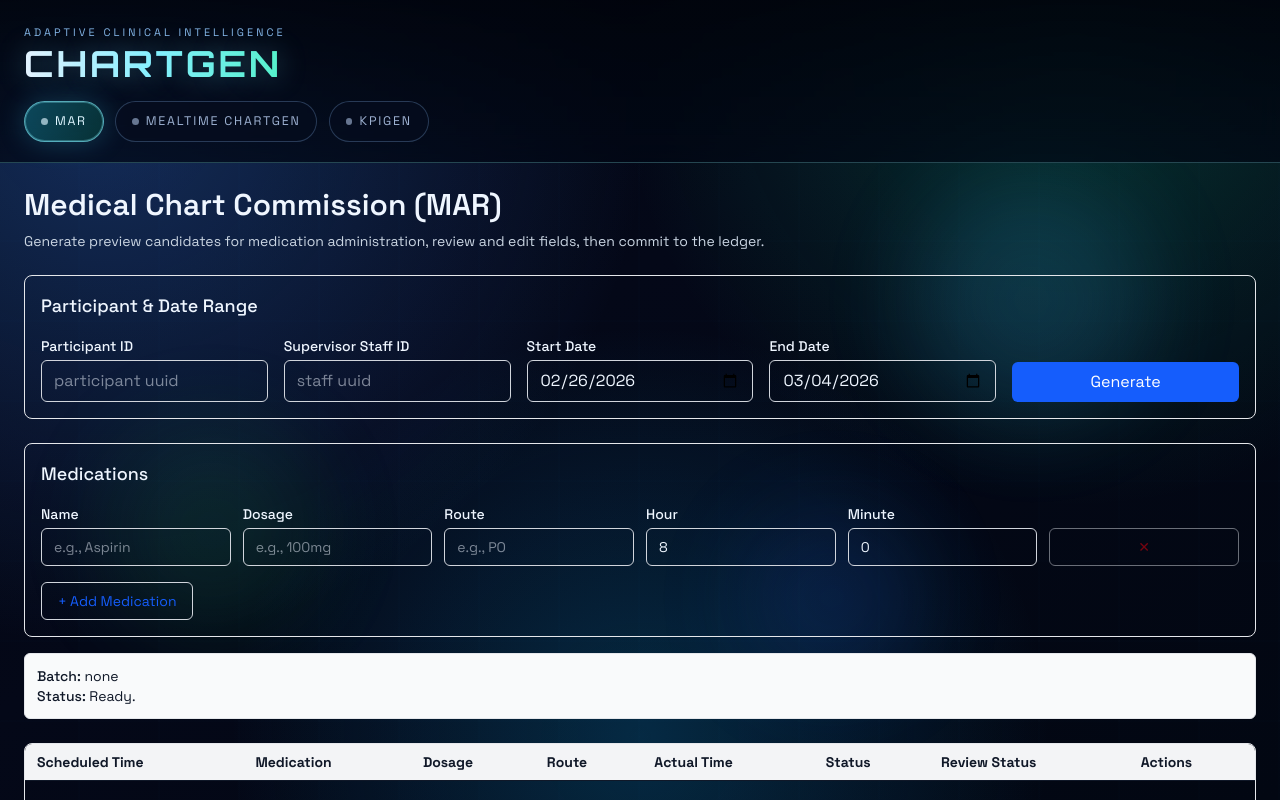
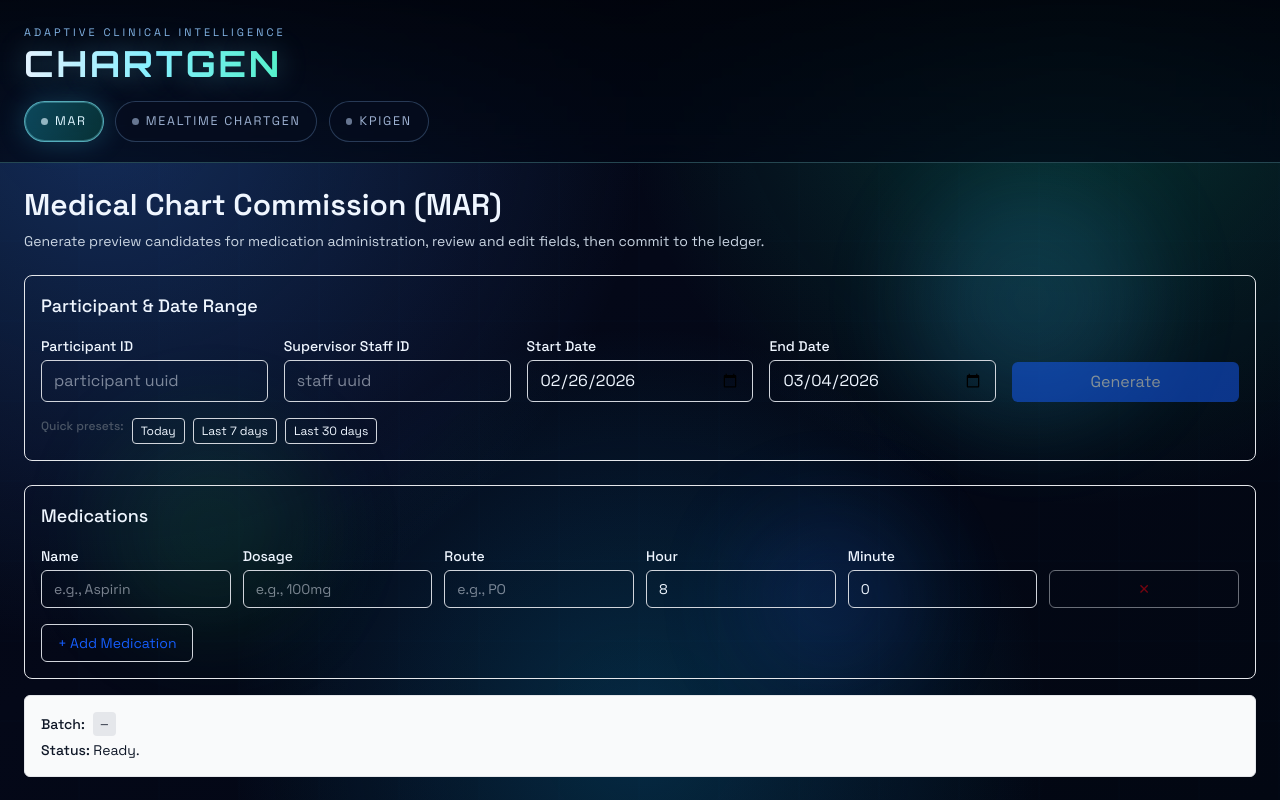
Before and after one commit to gUBII/chartgen, a Next.js app: page /mar in a window 1280 px wide. Shown: the top 800 px of the page. Built offline with nearby package versions, Linux system fonts and the light colour scheme.

Commit message:
Summarize preview route change

```diff
--- a/src/app/mar/page.tsx
+++ b/src/app/mar/page.tsx
@@ -1,6 +1,6 @@
 "use client";
 
-import { useMemo, useState } from "react";
+import { useEffect, useMemo, useState } from "react";
 
 type MARStatus = "ADMINISTERED" | "REFUSED" | "HELD";
 
@@ -79,6 +79,31 @@ const emptyMedication = (): MedicationInput => ({
   minute: 0,
 });
 
+const getDatePreset = (days: number): string => {
+  const d = new Date();
+  d.setDate(d.getDate() + days);
+  return toDateInput(d);
+};
+
+const getDirtyCount = (rows: CandidateRow[]): number => {
+  return rows.filter((r) => r.dirty).length;
+};
+
+const getStatusCounts = (rows: CandidateRow[]): { approved: number; pending: number; refused: number; held: number } => {
+  return {
+    approved: rows.filter((r) => r.statusReview === "APPROVED").length,
+    pending: rows.filter((r) => r.statusReview === "PENDING").length,
+    refused: rows.filter((r) => r.status === "REFUSED").length,
+    held: rows.filter((r) => r.status === "HELD").length,
+  };
+};
+
+const copyToClipboard = (text: string) => {
+  navigator.clipboard.writeText(text).catch(() => {
+    alert("Failed to copy");
+  });
+};
+
 export default function MARPage() {
   const today = useMemo(() => new Date(), []);
   const nextWeek = useMemo(() => {
@@ -99,6 +124,21 @@ export default function MARPage() {
   const [loadingGenerate, setLoadingGenerate] = useState(false);
   const [loadingCommit, setLoadingCommit] = useState(false);
   const [savingRowId, setSavingRowId] = useState<string | null>(null);
+
+  // Keyboard shortcut: Ctrl+S to save first dirty row
+  useEffect(() => {
+    const handleKeyDown = (e: KeyboardEvent) => {
+      if ((e.ctrlKey || e.metaKey) && e.key === "s") {
+        e.preventDefault();
+        const dirtyRow = rows.find((r) => r.dirty);
+        if (dirtyRow && !savingRowId) {
+          onSaveRow(dirtyRow);
+        }
+      }
+    };
+    window.addEventListener("keydown", handleKeyDown);
+    return () => window.removeEventListener("keydown", handleKeyDown);
+  }, [rows, savingRowId]);
 
   const onGenerateMAR = async () => {
     setErrorText("");
@@ -314,12 +354,47 @@ export default function MARPage() {
             <button
               type="button"
               onClick={onGenerateMAR}
-              disabled={loadingGenerate}
+              disabled={loadingGenerate || !participantId.trim()}
               className="w-full rounded-md bg-blue-600 px-4 py-2 text-white disabled:opacity-50"
             >
               {loadingGenerate ? "Generating..." : "Generate"}
             </button>
           </div>
+        </div>
+
+        {/* Quick date presets */}
+        <div className="mt-4 flex flex-wrap gap-2">
+          <span className="text-xs font-medium text-gray-600">Quick presets:</span>
+          <button
+            type="button"
+            onClick={() => {
+              setStartDate(toDateInput(today));
+              setEndDate(toDateInput(today));
+            }}
+            className="rounded-sm border border-gray-300 px-2 py-1 text-xs hover:bg-gray-100"
+          >
+            Today
+          </button>
+          <button
+            type="button"
+            onClick={() => {
+              setStartDate(toDateInput(new Date(today.getTime() - 7 * 24 * 60 * 60 * 1000)));
+              setEndDate(toDateInput(today));
+            }}
+            className="rounded-sm border border-gray-300 px-2 py-1 text-xs hover:bg-gray-100"
+          >
+            Last 7 days
+          </button>
+          <button
+            type="button"
+            onClick={() => {
+              setStartDate(toDateInput(new Date(today.getTime() - 30 * 24 * 60 * 60 * 1000)));
+              setEndDate(toDateInput(today));
+            }}
+            className="rounded-sm border border-gray-300 px-2 py-1 text-xs hover:bg-gray-100"
+          >
+            Last 30 days
+          </button>
         </div>
       </section>
 
@@ -397,12 +472,55 @@ export default function MARPage() {
         </button>
       </section>
 
-      <section className="mt-4 rounded-md border border-gray-200 bg-gray-50 p-3 text-sm text-gray-900">
-        <div>
-          <span className="font-medium">Batch:</span> {batchId || "none"}
-        </div>
-        <div>
-          <span className="font-medium">Status:</span> {statusText}
+      <section className="mt-4 rounded-md border border-gray-200 bg-gray-50 p-4 text-sm text-gray-900">
+        <div className="flex items-center justify-between">
+          <div>
+            <div className="flex items-center gap-2">
+              <span className="font-medium">Batch:</span>
+              <code className="rounded bg-gray-200 px-2 py-1 font-mono text-xs">{batchId || "—"}</code>
+              {batchId && (
+                <button
+                  type="button"
+                  onClick={() => copyToClipboard(batchId)}
+                  className="text-xs text-blue-600 hover:underline"
+                  title="Copy batch ID"
+                >
+                  📋
+                </button>
+              )}
+            </div>
+            <div className="mt-1">
+              <span className="font-medium">Status:</span> {statusText}
+            </div>
+          </div>
+
+          {/* Summary stats */}
+          {rows.length > 0 && (
+            <div className="flex gap-4 text-xs">
+              <div className="text-center">
+                <div className="font-semibold text-green-600">{getStatusCounts(rows).approved}</div>
+                <div className="text-gray-600">Approved</div>
+              </div>
+              <div className="text-center">
+                <div className="font-semibold text-yellow-600">{getStatusCounts(rows).pending}</div>
+                <div className="text-gray-600">Pending</div>
+              </div>
+              <div className="text-center">
+                <div className="font-semibold text-orange-600">{getStatusCounts(rows).refused}</div>
+                <div className="text-gray-600">Refused</div>
+              </div>
+              <div className="text-center">
+                <div className="font-semibold text-purple-600">{getStatusCounts(rows).held}</div>
+                <div className="text-gray-600">Held</div>
+              </div>
+              {getDirtyCount(rows) > 0 && (
+                <div className="text-center">
+                  <div className="font-semibold text-blue-600">{getDirtyCount(rows)}</div>
+                  <div className="text-gray-600">Unsaved</div>
+                </div>
+              )}
+            </div>
+          )}
         </div>
         {errorText ? <div className="mt-2 text-red-700">{errorText}</div> : null}
       </section>
@@ -430,12 +548,15 @@ export default function MARPage() {
               </tr>
             ) : (
               rows.map((row) => (
-                <tr key={row.id} className={["REFUSED", "HELD"].includes(row.status) ? "bg-yellow-100" : "bg-white"}>
+                <tr key={row.id} className={["REFUSED", "HELD"].includes(row.status) ? "bg-yellow-100" : row.dirty ? "bg-blue-50" : "bg-white"}>
                   <td className="border-b px-3 py-2 text-xs">
                     {toLocalDateTimeInput(row.scheduledAdminTime).split("T")[0]}{" "}
                     {toLocalDateTimeInput(row.scheduledAdminTime).split("T")[1]}
                   </td>
-                  <td className="border-b px-3 py-2">{row.medicationName}</td>
+                  <td className="border-b px-3 py-2">
+                    {row.medicationName}
+                    {row.dirty && <span className="ml-1 inline-block h-2 w-2 rounded-full bg-blue-600" title="Unsaved changes" />}
+                  </td>
                   <td className="border-b px-3 py-2">{row.dosage}</td>
                   <td className="border-b px-3 py-2">{row.route}</td>
                   <td className="border-b px-3 py-2">
```
Also changed, not shown: 1 other file (tests, documents, lock files or other folders).
